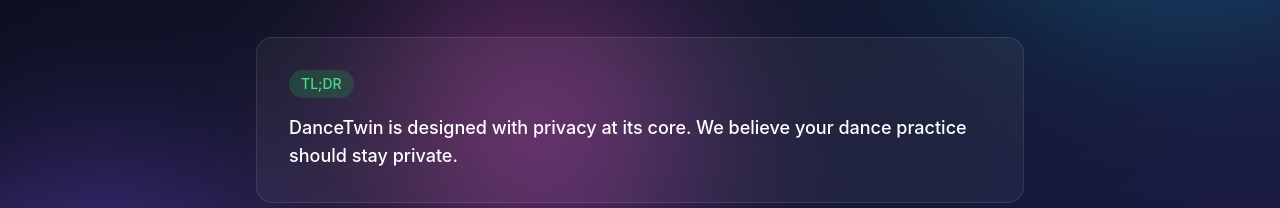
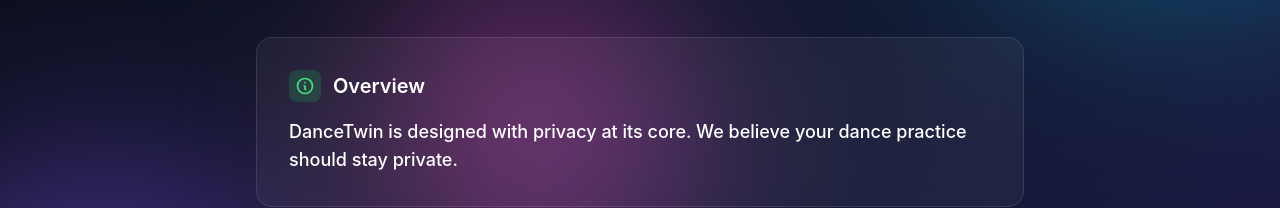
Before and after one commit to rizkipd/dancelearn, a React (Vite) app: page /privacy in a window 1280 px wide. Shown: the part 333-541 px from the top of the page. Built offline with nearby package versions, Linux system fonts and the light colour scheme.

Commit message:
Fix privacy icon

```diff
--- a/src/pages/PrivacyPage.tsx
+++ b/src/pages/PrivacyPage.tsx
@@ -42,11 +42,14 @@
           <div className="space-y-6">
             {/* Overview */}
             <div className="glass rounded-2xl p-6 sm:p-8 border border-green-500/30">
-              <div className="flex items-center gap-3 mb-4">
-                <span className="px-3 py-1 rounded-full bg-green-500/20 text-green-400 text-sm font-medium">
-                  TL;DR
+              <h2 className="text-xl font-semibold text-white mb-4 flex items-center gap-3">
+                <span className="w-8 h-8 rounded-lg bg-green-500/20 flex items-center justify-center">
+                  <svg className="w-5 h-5 text-green-400" fill="none" stroke="currentColor" viewBox="0 0 24 24">
+                    <path strokeLinecap="round" strokeLinejoin="round" strokeWidth={2} d="M13 16h-1v-4h-1m1-4h.01M21 12a9 9 0 11-18 0 9 9 0 0118 0z" />
+                  </svg>
                 </span>
-              </div>
+                {t('sections.overview.title')}
+              </h2>
               <p className="text-white text-lg font-medium">
                 {t('sections.overview.content')}
               </p>
```
